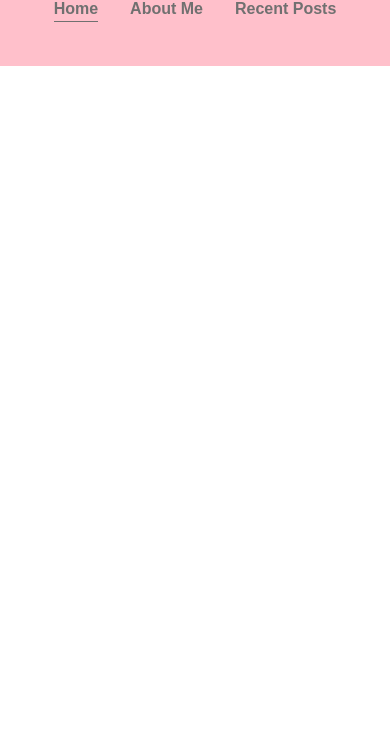
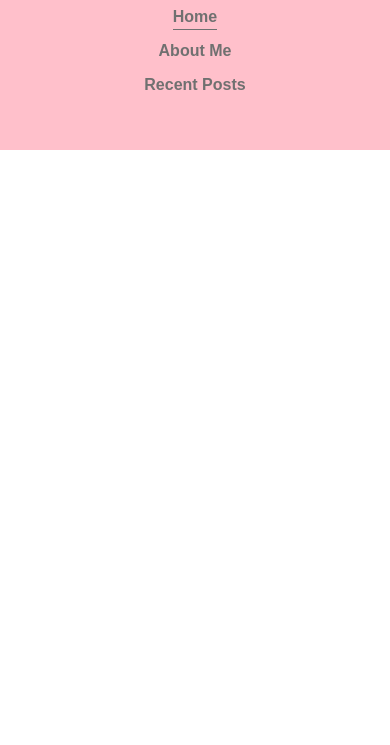
Before and after one commit to AliNisarAhmed/responsive-web-design, a plain HTML site: page 2-nav/index.html in a window 390 px wide. Shown: the part 99-844 px from the top of the page. Drawn offline with Linux system fonts and the light colour scheme.

Commit message:
finished nav

```diff
--- a/2-nav/index.html
+++ b/2-nav/index.html
@@ -1,15 +1,16 @@
 <!DOCTYPE html>
 <html lang="en">
 	<head>
-	<meta charset="UTF-8">
-	<meta http-equiv="X-UA-Compatible" content="IE=edge">
-	<meta name="viewport" content="width=device-width, initial-scale=1.0">
-	<link href="https://fonts.googleapis.com/css?family=Lora|Ubuntu:400,700&display=swap">
+		<meta charset="UTF-8" />
+		<meta http-equiv="X-UA-Compatible" content="IE=edge" />
+		<meta name="viewport" content="width=device-width, initial-scale=1.0" />
+		<link href="https://fonts.googleapis.com/css?family=Lora|Ubuntu:400,700&display=swap" />
 		<title>Document</title>
-	<link rel="stylesheet" href="styles.css">
+		<link rel="stylesheet" href="styles.css" />
 	</head>
 	<body>
 		<header>
+			<div class="container container-nav">
 				<div class="site-title">
 					<h1>Living the social life</h1>
 					<p class="subtitle">A blog exploring minimalism in life</p>
@@ -21,6 +22,7 @@
 						<li><a href="#">Recent Posts</a></li>
 					</ul>
 				</nav>
+			</div>
 		</header>
 	</body>
 </html>
--- a/2-nav/styles.css
+++ b/2-nav/styles.css
@@ -1,6 +1,23 @@
 body {
 	margin: 0;
 	font-family: 'Ubuntu', sans-serif;
+}
+
+.container {
+	width: 90%;
+	max-width: 900px;
+	margin: 0 auto;
+}
+
+.container-nav {
+	display: flex;
+	justify-content: space-between;
+}
+
+@media (max-width: 675px) {
+	.container-nav {
+		flex-direction: column;
+	}
 }
 
 h1 {
@@ -19,9 +36,14 @@ h1 {
 }
 
 header {
-	text-align: center;
 	background: pink;
 	padding: 2em 0;
+}
+
+@media (max-width: 675px) {
+	header {
+		text-align: center;
+	}
 }
 
 nav ul {
@@ -31,8 +53,9 @@ nav ul {
 	justify-content: center;
 }
 
+
 nav li {
-	margin: 0 1em;
+	margin-left: 2em;
 }
 
 nav a {
@@ -54,3 +77,16 @@ nav .current-page {
 nav .current-page:hover {
 	color: #707070;
 }
+
+
+@media (max-width: 675px) {
+	nav ul {
+		flex-direction: column;
+		justify-content: space-between;
+	}
+
+	nav li {
+		margin: 0.5em 0;
+	}
+
+}
```
Lines whose indentation alone changed are shown as unchanged.
